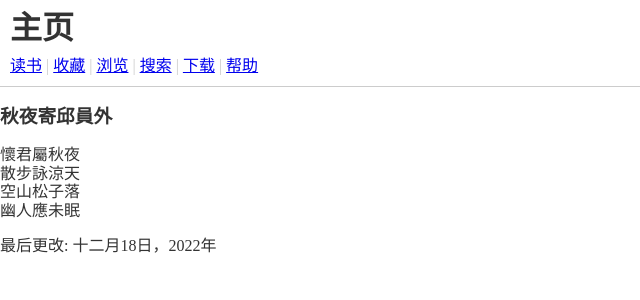
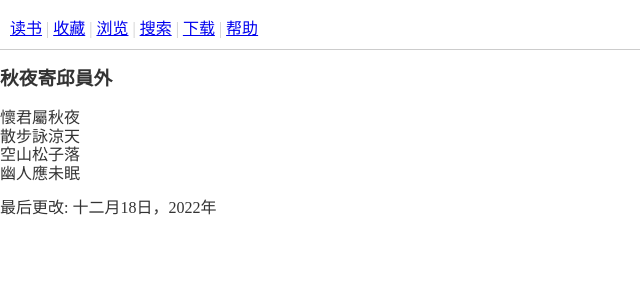
Before and after one commit to KEsau/kesau.github.io, a PHP site: page / in a window 1280 px wide. Shown: the top 300 px of the page, without its empty margins (0-640 px from the left). Run offline with PHP 8.4, Linux system fonts and the light colour scheme.

Commit message:
commit from wsl2-ubuntu

```diff
--- a/index.html
+++ b/index.html
@@ -10,7 +10,7 @@
 <body>
 
   <div id="masthead">
-    <h1 id="siteName">主页</h1>
+    <h1 id="siteName"></h1>
     <div id="globalNav">
       <a href="./index.php">读书</a> |
       <a href="./about.php">收藏</a> |
--- a/kiyomizu.css
+++ b/kiyomizu.css
@@ -27,6 +27,7 @@ body {
 }
 
 #globalNav {
+    margin: 0 auto;
     color: #cccccc;
     padding: 0px 0px 0px 10px;
     white-space: nowrap;
```
